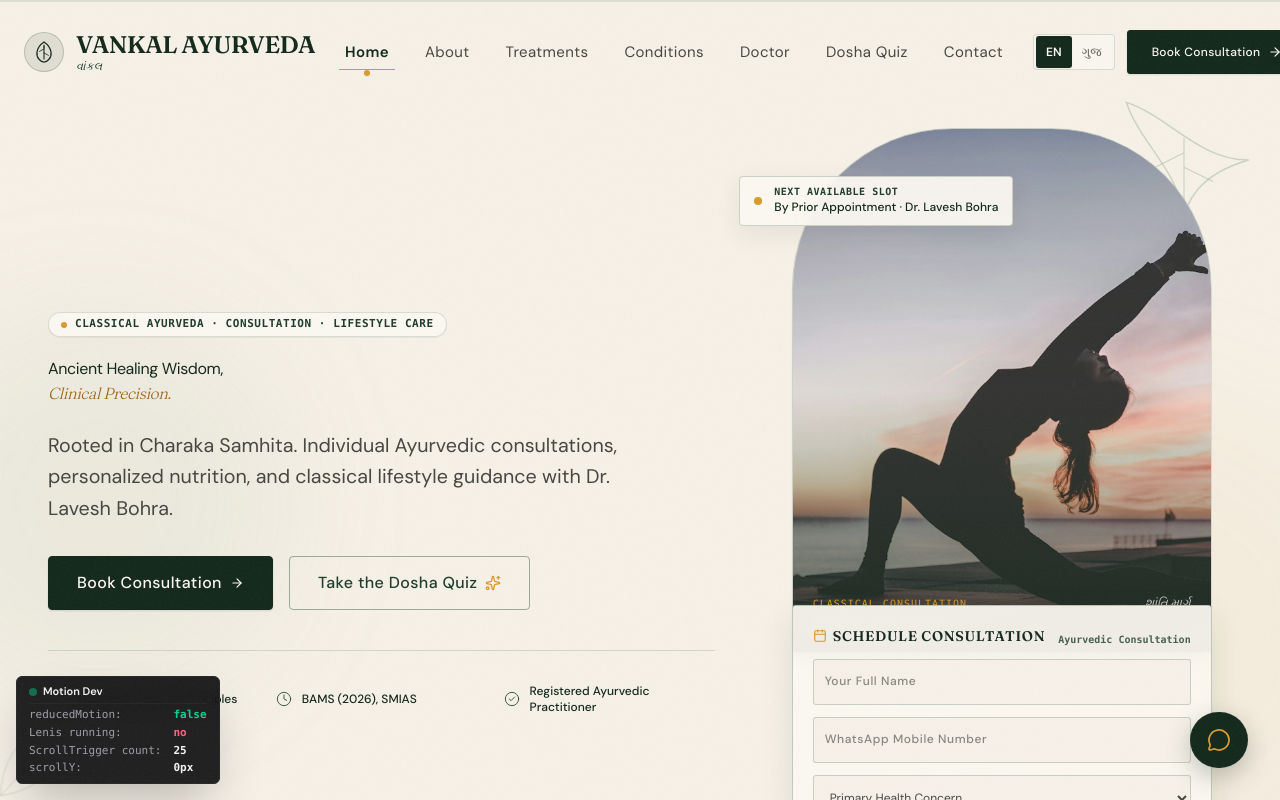
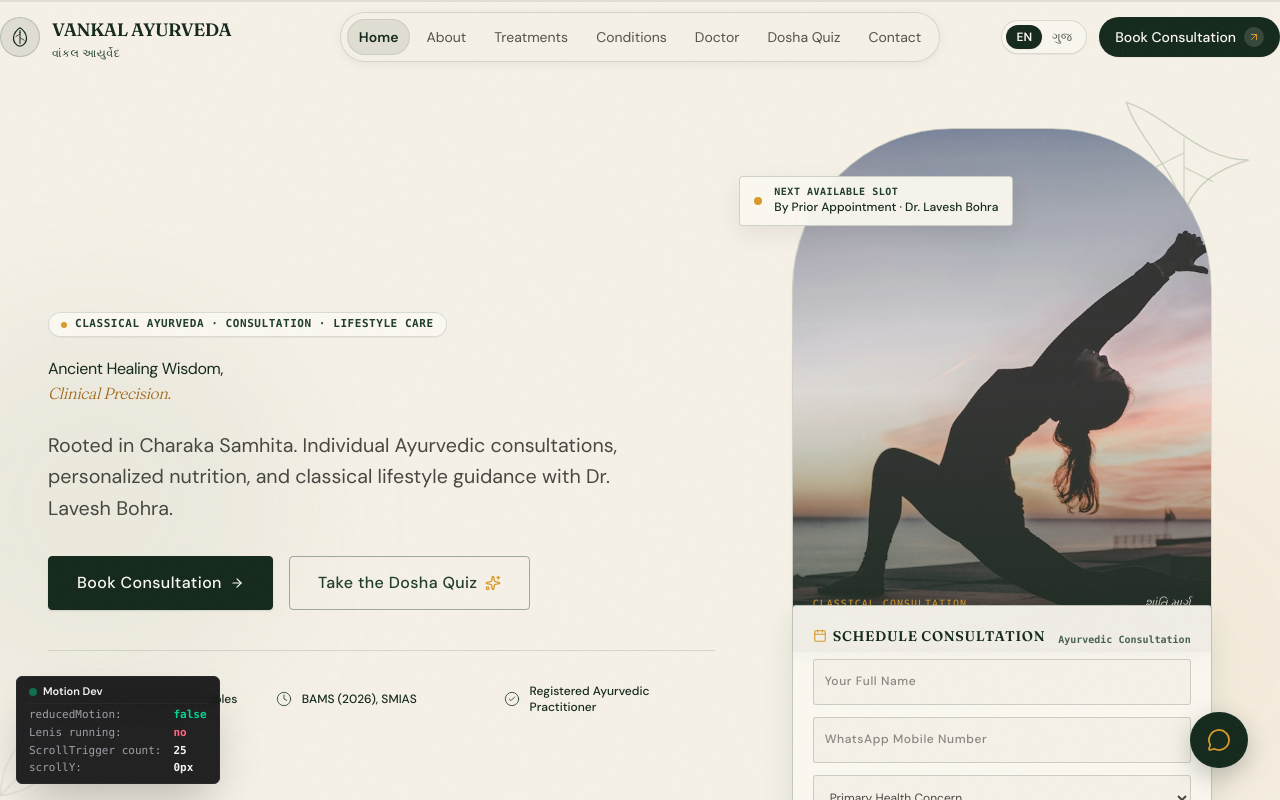
Before and after one commit to devjashani/Dr.Lavesh-ayurveda-clinic, a Next.js app: page / in a window 1280 px wide. Shown: the top 800 px of the page. Built offline with nearby package versions, Linux system fonts and the light colour scheme.

Commit message:
refactor: redesign navigation bar with floating frosted pill layout and compact logo

```diff
--- a/src/components/layout/Logo.tsx
+++ b/src/components/layout/Logo.tsx
@@ -9,35 +9,41 @@ export interface LogoProps {
   className?: string;
   variant?: 'dark' | 'light' | 'auto';
   showTagline?: boolean;
+  compactNavbar?: boolean;
 }
 
 export function Logo({
   className,
   variant = 'auto',
   showTagline = true,
+  compactNavbar = false,
 }: LogoProps) {
   const isLight = variant === 'light';
   const { language } = useLanguage();
 
-  const brandName = language === 'GU' ? 'વાંકલ આયુર્વેદ' : 'VANKAL AYURVEDA';
+  const brandName = compactNavbar
+    ? 'VANKAL AYURVEDA'
+    : language === 'GU'
+    ? 'વાંકલ આયુર્વેદ'
+    : 'VANKAL AYURVEDA';
 
   return (
     <Link
       href="/"
-      className={cn('inline-flex items-center gap-3 group select-none h-11 shrink-0', className)}
+      className={cn('inline-flex items-center gap-2.5 sm:gap-3 group select-none shrink-0', className)}
     >
       {/* Classical Leaf / Mudra SVG Mark */}
       <div
         className={cn(
-          'w-10 h-10 rounded-full flex items-center justify-center shrink-0 transition-all duration-300',
+          'w-9 h-9 sm:w-10 sm:h-10 rounded-full flex items-center justify-center shrink-0 transition-all duration-300',
           isLight
             ? 'bg-cream/10 text-cream border border-cream/20 group-hover:bg-cream/20'
             : 'bg-forest/10 text-deep-forest border border-forest/20 group-hover:bg-forest/15'
         )}
       >
         <svg
-          width="24"
-          height="24"
+          width="22"
+          height="22"
           viewBox="0 0 24 24"
           fill="none"
           xmlns="http://www.w3.org/2000/svg"
@@ -76,10 +82,11 @@ export function Logo({
       </div>
 
       {/* Wordmark Typography */}
-      <div className="flex flex-col text-left justify-center h-11">
+      <div className="flex flex-col text-left justify-center">
         <span
           className={cn(
-            'font-display text-xl sm:text-2xl font-semibold tracking-tight leading-none',
+            'font-display font-semibold tracking-tight leading-none whitespace-nowrap',
+            compactNavbar ? 'text-base sm:text-lg' : 'text-xl sm:text-2xl',
             isLight ? 'text-cream' : 'text-deep-forest'
           )}
         >
@@ -89,11 +96,11 @@ export function Logo({
           <span
             aria-hidden="true"
             className={cn(
-              'font-serif text-[11px] italic leading-none font-medium mt-1 tracking-wide',
+              'font-serif text-[10px] sm:text-[11px] leading-none font-medium mt-1 tracking-wider whitespace-nowrap',
               isLight ? 'text-cream/80' : 'text-forest'
             )}
           >
-            વાંકલ
+            {compactNavbar ? 'વાંકલ આયુર્વેદ' : 'વાંકલ'}
           </span>
         )}
       </div>
--- a/src/components/layout/Navbar.tsx
+++ b/src/components/layout/Navbar.tsx
@@ -5,7 +5,6 @@ import Link from 'next/link';
 import { usePathname } from 'next/navigation';
 import { motion, AnimatePresence, Variants } from 'framer-motion';
 import { Logo } from './Logo';
-import { Button } from '@/components/ui/Button';
 import { BotanicalDivider } from '@/components/ui/BotanicalDivider';
 import { Menu, X, ArrowUpRight } from 'lucide-react';
 import { cn } from '@/lib/utils';
@@ -59,12 +58,12 @@ export function Navbar() {
       transition: { staggerChildren: 0.025, staggerDirection: -1 },
     },
     open: {
-      transition: { staggerChildren: 0.05, delayChildren: 0.12 },
+      transition: { staggerChildren: 0.045, delayChildren: 0.1 },
     },
   };
 
   const navItemVariants: Variants = {
-    closed: { opacity: 0, y: 22 },
+    closed: { opacity: 0, y: 18 },
     open: {
       opacity: 1,
       y: 0,
@@ -76,19 +75,20 @@ export function Navbar() {
     const handleScroll = () => {
       const currentScrollY = window.scrollY;
 
-      // Solid background after 40px
+      // Pill becomes slightly more opaque after 40px scroll
       setIsScrolled(currentScrollY > 40);
 
-      // Hide on scroll down, show on scroll up
+      // Hide on scroll down, show on scroll up (transform only)
       if (currentScrollY > 120) {
-        if (currentScrollY > lastScrollY.current + 5) {
+        if (currentScrollY > lastScrollY.current + 6) {
           // Scrolling down
           setIsVisible(false);
-        } else if (currentScrollY < lastScrollY.current - 5) {
+        } else if (currentScrollY < lastScrollY.current - 6) {
           // Scrolling up
           setIsVisible(true);
         }
       } else {
+        // Near top
         setIsVisible(true);
       }
 
@@ -120,59 +120,61 @@ export function Navbar() {
     <>
       <header
         className={cn(
-          'fixed top-0 left-0 right-0 z-50 pl-safe pr-safe transition-all duration-500 ease-[cubic-bezier(0.22,1,0.36,1)]',
+          'fixed top-0 left-0 right-0 z-50 transition-transform duration-300 ease-[cubic-bezier(0.22,1,0.36,1)]',
           isVisible ? 'translate-y-0' : '-translate-y-full',
+          'pt-[calc(env(safe-area-inset-top,0px)+0.75rem)] pb-3 px-4 sm:px-6 2xl:px-8 pl-safe pr-safe',
           isScrolled
-            ? 'bg-paper/95 backdrop-blur-sm border-b border-forest/15 shadow-[0_4px_20px_rgba(20,41,28,0.03)] pt-[calc(env(safe-area-inset-top,0px)+0.875rem)] pb-3.5 sm:pt-[calc(env(safe-area-inset-top,0px)+1rem)] sm:pb-4'
-            : 'bg-transparent border-b border-transparent pt-[calc(env(safe-area-inset-top,0px)+1.25rem)] pb-4 sm:pt-[calc(env(safe-area-inset-top,0px)+1.75rem)] sm:pb-5'
+            ? 'max-xl:bg-paper/90 max-xl:backdrop-blur-md max-xl:border-b max-xl:border-forest/10 max-xl:shadow-2xs'
+            : 'max-xl:bg-transparent'
         )}
       >
-        <div className="max-w-7xl mx-auto px-5 sm:px-6 xl:px-6 2xl:px-10 flex items-center justify-between gap-4 xl:gap-6 2xl:gap-10 h-11 sm:h-12">
-          {/* 1. Logo Block */}
-          <div className="shrink-0 flex items-center h-11">
-            <Logo />
+        <div className="max-w-7xl mx-auto flex items-center justify-between gap-4">
+          {/* ============================================================ */}
+          {/* 1. Left: Logo (Leaf Mark + Brand Wordmark + Compact Gujarati) */}
+          {/* ============================================================ */}
+          <div className="flex-1 flex items-center justify-start min-w-0">
+            <Logo compactNavbar />
           </div>
 
-          {/* 2. Desktop Navigation Links Container */}
-          <nav className="hidden xl:flex items-center min-w-0 gap-x-6 2xl:gap-x-8 shrink-0 h-11">
+          {/* ============================================================ */}
+          {/* 2. Center: Floating Frosted Pill with all 7 Navigation Links  */}
+          {/* ============================================================ */}
+          <nav
+            aria-label="Main Navigation"
+            className={cn(
+              'hidden xl:inline-flex items-center gap-1 p-1.5 rounded-full border transition-all duration-300 select-none shrink-0',
+              'backdrop-blur-[12px] shadow-[0_2px_12px_rgba(20,41,28,0.06)]',
+              isScrolled
+                ? 'bg-paper/85 border-forest/20 shadow-[0_4px_16px_rgba(20,41,28,0.08)]'
+                : 'bg-paper/60 border-forest/15'
+            )}
+          >
             {navLinks.map((link) => {
-              const isActive = pathname === link.href;
+              const isActive =
+                link.href === '/'
+                  ? pathname === '/'
+                  : pathname === link.href || pathname.startsWith(link.href + '/');
+
+              const label = language === 'GU' ? link.sanskrit : link.label;
+
               return (
                 <Link
                   key={link.href}
                   href={link.href}
                   className={cn(
-                    'relative px-1.5 py-2 text-[15px] 2xl:text-[16px] tracking-wide transition-colors duration-200 group inline-flex items-center flex-col whitespace-nowrap shrink-0 min-h-[44px] justify-center',
+                    'relative px-3 py-2 text-sm whitespace-nowrap rounded-full transition-colors duration-200 select-none z-10 flex items-center justify-center min-h-[36px]',
+                    language === 'GU' ? 'font-serif' : 'font-sans',
                     isActive
                       ? 'text-deep-forest font-semibold'
-                      : 'text-ink/80 hover:text-deep-forest'
+                      : 'text-ink/75 hover:text-deep-forest hover:bg-forest/5 font-normal'
                   )}
                 >
-                  <span
-                    className={cn(
-                      'whitespace-nowrap transition-colors',
-                      language === 'GU' ? 'font-serif leading-[1.6]' : 'font-sans leading-[1.6]'
-                    )}
-                  >
-                    {language === 'GU' ? link.sanskrit : link.label}
-                  </span>
-
-                  {/* Underline draws left to right on hover */}
-                  <span
-                    className={cn(
-                      'absolute bottom-1 left-0 w-full h-[1.5px] origin-left transition-transform duration-500 ease-[cubic-bezier(0.22,1,0.36,1)] pointer-events-none',
-                      isActive
-                        ? 'bg-turmeric scale-x-100'
-                        : 'bg-deep-forest scale-x-0 group-hover:scale-x-100'
-                    )}
-                  />
-
-                  {/* Active link has a small turmeric dot */}
+                  <span>{label}</span>
                   {isActive && (
                     <motion.span
-                      layoutId="activeNavDot"
-                      className="absolute -bottom-0.5 left-1/2 -translate-x-1/2 w-1.5 h-1.5 rounded-full bg-turmeric shadow-xs pointer-events-none"
-                      transition={{ duration: 0.35, ease: [0.22, 1, 0.36, 1] }}
+                      layoutId="activeNavChip"
+                      className="absolute inset-0 rounded-full bg-forest/10 border border-forest/10 -z-10"
+                      transition={{ type: 'spring', stiffness: 380, damping: 30 }}
                     />
                   )}
                 </Link>
@@ -180,16 +182,18 @@ export function Navbar() {
             })}
           </nav>
 
-          {/* 3. Right Action Block (Language Toggle + Book Button) */}
-          <div className="hidden xl:flex items-center gap-3 2xl:gap-4 shrink-0 h-11">
-            {/* Language Toggle */}
-            <div className="flex items-center bg-cream/70 rounded-[4px] p-0.5 border border-forest/15 text-xs font-medium shrink-0 h-9">
+          {/* ============================================================ */}
+          {/* 3. Right: Language Toggle & Dark Pill "Book Consultation"    */}
+          {/* ============================================================ */}
+          <div className="hidden xl:flex flex-1 items-center justify-end gap-3 min-w-0">
+            {/* Language Toggle (EN | ગુજ) */}
+            <div className="flex items-center bg-cream/70 backdrop-blur-xs rounded-full p-1 border border-forest/15 text-xs font-medium shrink-0 shadow-2xs">
               <button
                 type="button"
                 onClick={() => setLanguage('EN')}
                 aria-label="Switch to English"
                 className={cn(
-                  'px-2.5 py-1 rounded-[3px] transition-all duration-200 cursor-pointer whitespace-nowrap h-8 flex items-center',
+                  'px-2.5 py-1 rounded-full transition-all duration-200 cursor-pointer whitespace-nowrap text-xs',
                   language === 'EN'
                     ? 'bg-deep-forest text-cream font-semibold shadow-xs'
                     : 'text-ink/70 hover:text-deep-forest'
@@ -202,7 +206,7 @@ export function Navbar() {
                 onClick={() => setLanguage('GU')}
                 aria-label="Switch to Gujarati"
                 className={cn(
-                  'px-2.5 py-1 rounded-[3px] transition-all duration-200 cursor-pointer whitespace-nowrap h-8 flex items-center',
+                  'px-2.5 py-1 rounded-full transition-all duration-200 cursor-pointer whitespace-nowrap text-xs',
                   language === 'GU'
                     ? 'bg-deep-forest text-cream font-semibold shadow-xs'
                     : 'text-ink/70 hover:text-deep-forest'
@@ -212,41 +216,81 @@ export function Navbar() {
               </button>
             </div>
 
-            {/* Book Consultation Button */}
-            <Button
+            {/* Dark Pill "Book Consultation" with Small Circular Arrow Chip */}
+            <Link
               href="/book"
-              variant="primary"
-              size="sm"
-              showArrow
-              className="h-11 px-6 py-3 whitespace-nowrap shrink-0"
+              className="h-10 px-4 rounded-full bg-deep-forest text-cream hover:bg-forest transition-colors duration-200 text-xs sm:text-sm font-medium inline-flex items-center gap-2 shadow-xs whitespace-nowrap group shrink-0 select-none"
             >
-              {t.nav.bookConsultation}
-            </Button>
+              <span>{t.nav.bookConsultation}</span>
+              <span className="w-5 h-5 rounded-full bg-cream/15 group-hover:bg-cream/25 transition-colors flex items-center justify-center shrink-0">
+                <ArrowUpRight className="w-3 h-3 text-turmeric transition-transform duration-200 group-hover:translate-x-0.5 group-hover:-translate-y-0.5" />
+              </span>
+            </Link>
           </div>
 
-          {/* Mobile Menu Trigger */}
-          <div className="flex xl:hidden items-center gap-2.5 sm:gap-3 shrink-0">
-            <Button href="/book" variant="primary" size="sm" className="hidden sm:inline-flex md:text-xs min-h-[44px] whitespace-nowrap shrink-0">
-              {language === 'GU' ? 'પરામર્શ' : 'Book'}
-            </Button>
+          {/* ============================================================ */}
+          {/* 4. Mobile / Tablet Header Controls (< 1280px / < xl)         */}
+          {/* ============================================================ */}
+          <div className="flex xl:hidden items-center gap-2 sm:gap-2.5 shrink-0">
+            {/* Language Toggle on Mobile Header */}
+            <div className="flex items-center bg-cream/80 rounded-full p-0.5 border border-forest/15 text-[11px] font-medium shrink-0">
+              <button
+                type="button"
+                onClick={() => setLanguage('EN')}
+                aria-label="Switch to English"
+                className={cn(
+                  'px-2 py-0.5 rounded-full transition-colors whitespace-nowrap',
+                  language === 'EN'
+                    ? 'bg-deep-forest text-cream font-semibold'
+                    : 'text-ink/70'
+                )}
+              >
+                EN
+              </button>
+              <button
+                type="button"
+                onClick={() => setLanguage('GU')}
+                aria-label="Switch to Gujarati"
+                className={cn(
+                  'px-2 py-0.5 rounded-full transition-colors whitespace-nowrap',
+                  language === 'GU'
+                    ? 'bg-deep-forest text-cream font-semibold'
+                    : 'text-ink/70'
+                )}
+              >
+                ગુજ
+              </button>
+            </div>
 
+            {/* Compact Book Button on Tablet */}
+            <Link
+              href="/book"
+              className="hidden sm:inline-flex items-center gap-1.5 h-9 px-3 rounded-full bg-deep-forest text-cream text-xs font-medium shadow-xs whitespace-nowrap shrink-0 hover:bg-forest transition-colors"
+            >
+              <span>{language === 'GU' ? 'પરામર્શ' : 'Book'}</span>
+              <ArrowUpRight className="w-3 h-3 text-turmeric" />
+            </Link>
+
+            {/* Hamburger Button */}
             <button
               type="button"
               onClick={() => setIsMobileMenuOpen(!isMobileMenuOpen)}
-              className="p-2.5 text-deep-forest hover:bg-forest/10 rounded-[4px] transition-colors focus:outline-none cursor-pointer min-h-[44px] min-w-[44px] flex items-center justify-center"
+              className="p-2 text-deep-forest hover:bg-forest/10 rounded-full transition-colors focus:outline-none cursor-pointer min-h-[44px] min-w-[44px] flex items-center justify-center bg-paper/80 backdrop-blur-xs border border-forest/15 shadow-2xs"
               aria-label={isMobileMenuOpen ? 'Close Navigation Menu' : 'Open Navigation Menu'}
             >
               {isMobileMenuOpen ? (
-                <X className="w-6 h-6 stroke-[1.5]" />
+                <X className="w-5 h-5 stroke-[1.75]" />
               ) : (
-                <Menu className="w-6 h-6 stroke-[1.5]" />
+                <Menu className="w-5 h-5 stroke-[1.75]" />
               )}
             </button>
           </div>
         </div>
       </header>
 
-      {/* Full-Screen Mobile Navigation Menu with Circular Expanding Clip-Path & Staggered Reveal */}
+      {/* ============================================================ */}
+      {/* 5. Full-Screen Mobile Sheet with Circular Clip-Path Reveal   */}
+      {/* ============================================================ */}
       <AnimatePresence>
         {isMobileMenuOpen && (
           <motion.div
@@ -256,7 +300,7 @@ export function Navbar() {
             exit="closed"
             className="fixed inset-0 z-40 bg-paper flex flex-col justify-between pt-[calc(env(safe-area-inset-top,0px)+5rem)] pb-[calc(env(safe-area-inset-bottom,0px)+2rem)] px-6 sm:px-10 overflow-y-auto pl-safe pr-safe relative"
           >
-            {/* Large Faded Heritage Ornament in Background */}
+            {/* Heritage Ornament in Background */}
             <div
               aria-hidden="true"
               className="absolute -right-20 -bottom-20 w-[110vw] max-w-[520px] h-[110vw] max-h-[520px] opacity-[0.06] text-forest pointer-events-none select-none z-0"
@@ -272,7 +316,7 @@ export function Navbar() {
               <button
                 type="button"
                 onClick={() => setIsMobileMenuOpen(false)}
-                className="p-2 text-deep-forest hover:bg-forest/10 rounded-[4px] transition-colors focus:outline-none cursor-pointer min-h-[44px] min-w-[44px] flex items-center justify-center active:scale-[0.97]"
+                className="p-2 text-deep-forest hover:bg-forest/10 rounded-full transition-colors focus:outline-none cursor-pointer min-h-[44px] min-w-[44px] flex items-center justify-center active:scale-[0.97]"
                 aria-label="Close Navigation Menu"
               >
                 <X className="w-6 h-6 stroke-[1.5]" />
@@ -287,16 +331,20 @@ export function Navbar() {
               className="relative z-10 flex flex-col gap-1 py-4 my-auto"
             >
               {navLinks.map((link, index) => {
-                const isActive = pathname === link.href;
+                const isActive =
+                  link.href === '/'
+                    ? pathname === '/'
+                    : pathname === link.href || pathname.startsWith(link.href + '/');
+
                 return (
                   <motion.div key={link.href} variants={navItemVariants}>
                     <Link
                       href={link.href}
                       onClick={() => setIsMobileMenuOpen(false)}
                       className={cn(
-                        'flex items-center justify-between min-h-[48px] py-3 px-2.5 rounded-[4px] border-b border-forest/10 group transition-all active:scale-[0.97]',
+                        'flex items-center justify-between min-h-[50px] py-3 px-3 rounded-lg border-b border-forest/10 group transition-all active:scale-[0.98]',
                         isActive
-                          ? 'text-deep-forest bg-forest/5 font-semibold'
+                          ? 'text-deep-forest bg-forest/10 font-semibold'
                           : 'text-ink/80 hover:text-deep-forest hover:bg-forest/5'
                       )}
                     >
@@ -321,13 +369,13 @@ export function Navbar() {
                 <span className="text-xs uppercase tracking-wider text-forest/80 font-medium">
                   {language === 'GU' ? 'ભાષા પસંદ કરો' : 'Select Language'}
                 </span>
-                <div className="flex items-center bg-cream rounded-[4px] p-0.5 border border-forest/15 text-xs font-medium">
+                <div className="flex items-center bg-cream rounded-full p-1 border border-forest/15 text-xs font-medium">
                   <button
                     type="button"
                     onClick={() => setLanguage('EN')}
                     aria-label="Switch to English"
                     className={cn(
-                      'px-3.5 py-1.5 rounded-[3px] min-h-[38px] transition-colors cursor-pointer active:scale-[0.97]',
+                      'px-3.5 py-1.5 rounded-full min-h-[40px] transition-colors cursor-pointer active:scale-[0.97]',
                       language === 'EN'
                         ? 'bg-deep-forest text-cream font-semibold shadow-xs'
                         : 'text-ink/70 hover:text-deep-forest'
@@ -340,7 +388,7 @@ export function Navbar() {
                     onClick={() => setLanguage('GU')}
                     aria-label="Switch to Gujarati"
                     className={cn(
-                      'px-3.5 py-1.5 rounded-[3px] min-h-[38px] transition-colors cursor-pointer active:scale-[0.97]',
+                      'px-3.5 py-1.5 rounded-full min-h-[40px] transition-colors cursor-pointer active:scale-[0.97]',
                       language === 'GU'
                         ? 'bg-deep-forest text-cream font-semibold shadow-xs'
                         : 'text-ink/70 hover:text-deep-forest'
@@ -351,17 +399,16 @@ export function Navbar() {
                 </div>
               </div>
 
-              <button
-                type="button"
-                onClick={() => {
-                  setIsMobileMenuOpen(false);
-                  openBookingSheet();
-                }}
-                className="w-full min-h-[50px] rounded-[4px] bg-deep-forest text-cream font-medium text-base shadow-xs flex items-center justify-center gap-2 cursor-pointer active:scale-[0.97] transition-all btn-primary-ripple"
+              <Link
+                href="/book"
+                onClick={() => setIsMobileMenuOpen(false)}
+                className="w-full min-h-[50px] rounded-full bg-deep-forest text-cream font-medium text-base shadow-xs flex items-center justify-center gap-2 cursor-pointer active:scale-[0.97] transition-all hover:bg-forest"
               >
                 <span>{t.nav.bookConsultation}</span>
-                <ArrowUpRight className="w-4 h-4 text-turmeric" />
-              </button>
+                <span className="w-5 h-5 rounded-full bg-cream/15 flex items-center justify-center shrink-0">
+                  <ArrowUpRight className="w-3.5 h-3.5 text-turmeric" />
+                </span>
+              </Link>
 
               <p className="text-center text-xs text-ink/50 pt-1">
                 VANKAL AYURVEDA • વાંકલ આયુર્વેદ
```
